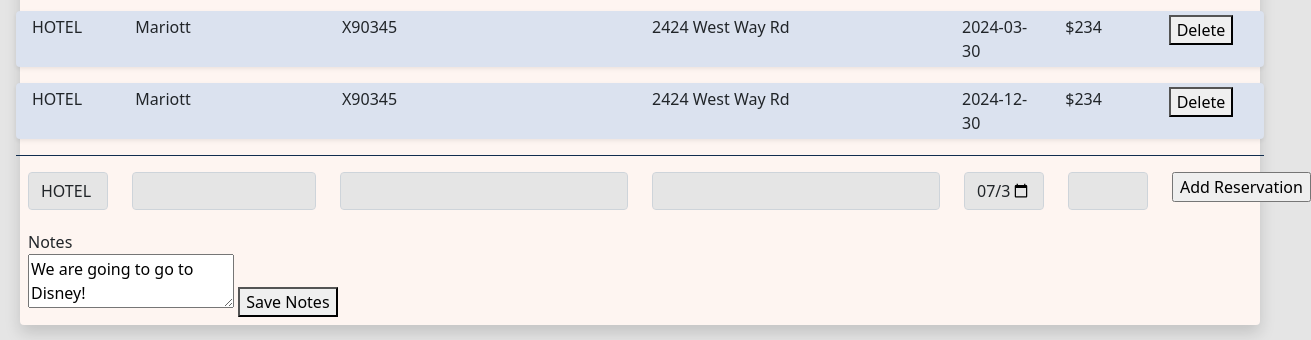
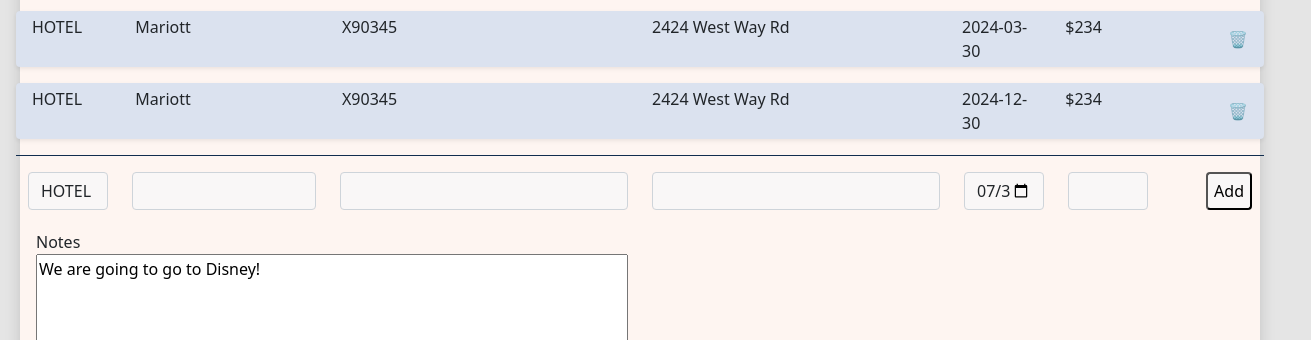
Before and after one commit to EllaMarcum/taskmasterexample, a website with bundled scripts: page index.html in a window 1280 px wide. Shown: the part 195-535 px from the top of the page, 1311 px wide, since content can reach past the window. Built offline with nearby package versions, Linux system fonts and the light colour scheme; a script that the page names is missing.

Commit message:
More styles

```diff
--- a/app/Models/Reservation.js
+++ b/app/Models/Reservation.js
@@ -21,7 +21,7 @@ export class Reservation {
               <div class="col-3">${this.address}</div>
               <div class="col-1">${this.formatDate(this.date)}</div>
               <div class="col-1">$${this.cost}</div>
-              <div class="col-1"><button onClick="javascript:app.reservationsController.deleteReservation('${this.id}');">Delete</button></div>
+              <div class="col-1 d-flex flex-row-reverse"><button onClick="javascript:app.reservationsController.deleteReservation('${this.id}');">🗑️</button></div>
             </div>
             `;
     }
--- a/app/Models/Trip.js
+++ b/app/Models/Trip.js
@@ -45,6 +45,7 @@ export class Trip {
                 </div>
                 <div id="${this.id}">
                 </div>
+                <div class="notes-container">
                   <div class="row">
                     <div class="col">
                       Notes
@@ -52,10 +53,11 @@ export class Trip {
                   </div>
                   <div class="row">
                     <div class="col-6">
-                    <textarea id="notes-field_${this.id}">${this.notes}</textarea>
+                      <textarea class="notes-field" id="notes-field_${this.id}">${this.notes}</textarea>
                       <button type="button" onClick="javascript:app.tripsController.saveNotes('${this.id}', document.getElementById('notes-field_${this.id}').value);">Save Notes</button>
                     </div>
                     <div class="col-6">
+                    </div>
                   </div>
                 </div>
               </div>
@@ -90,8 +92,8 @@ export class Trip {
                 <div class="col-1">
                   <input type="number" class="form-control" id="reservationCost_${this.id}" required>
                 </div>
-                <div class="col-1">
-                  <input type="submit" value="Add Reservation">
+                <div class="col-1 d-flex flex-row-reverse">
+                  <input class="rounded" type="submit" value="Add">
                 </div>
               </div>
             </form>
--- a/assets/style/style.css
+++ b/assets/style/style.css
@@ -27,6 +27,14 @@ body {
     padding: 4px;
 }
 
+.reservation-card button {
+    background:none;
+    border:none;
+    margin:0;
+    padding:0;
+    cursor: pointer;
+}
+
 .reservation-table-header {
     margin: 16px 8px;
     padding: 4px;
@@ -37,3 +45,17 @@ body {
     margin: 16px 0;
     padding: 16px 0 4px 0;
 }
+
+.reservation-form-card input,
+.reservation-form-card select {
+    background-color: #F9F7F7;
+}
+
+.notes-container {
+    margin: 8px;
+}
+
+.notes-field {
+    width: 100%;
+    height: 100px;
+}
```
Lines whose indentation alone changed are shown as unchanged.
